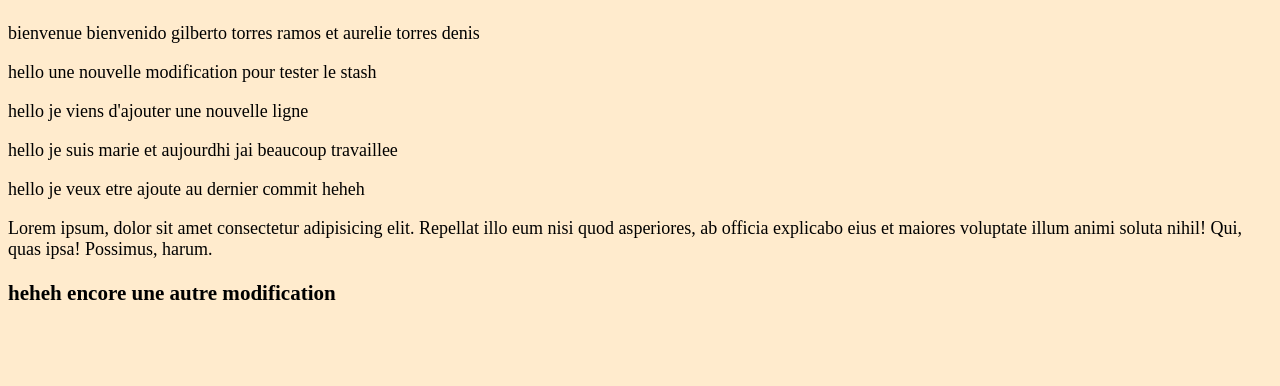
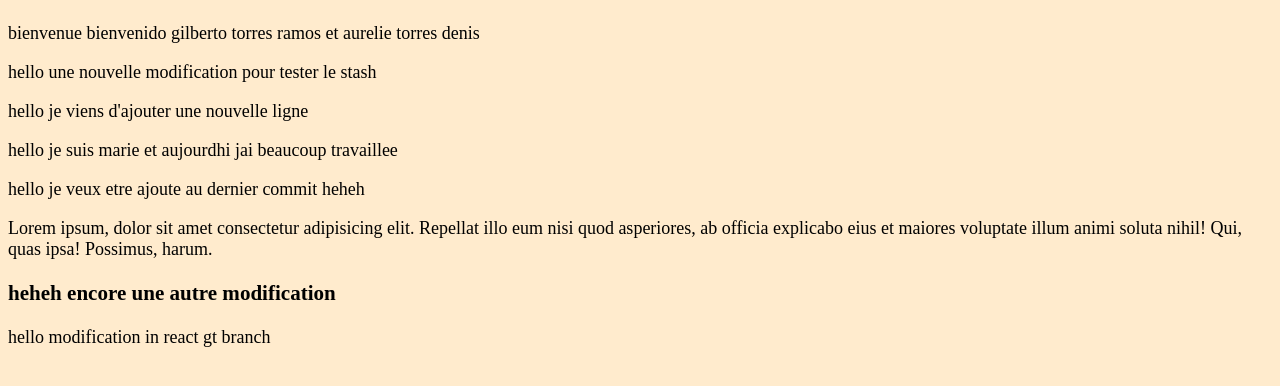
Before and after one commit to UbuntuGTR/websitedemogit, a plain HTML site: page indexgt.html in a window 1280 px wide. Shown: the part 72-458 px from the top of the page. Drawn offline with Linux system fonts and the light colour scheme.

Commit message:
modification in reactgt

```diff
--- a/indexgt.html
+++ b/indexgt.html
@@ -25,5 +25,6 @@
 
 
     <h3>heheh encore une autre modification</h3>
+    hello modification in react gt branch
 </body>
 </html>
```
